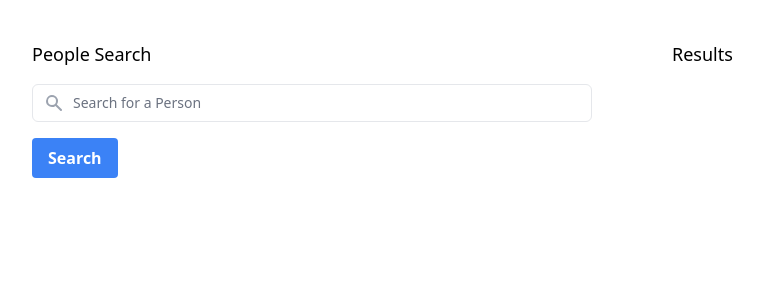
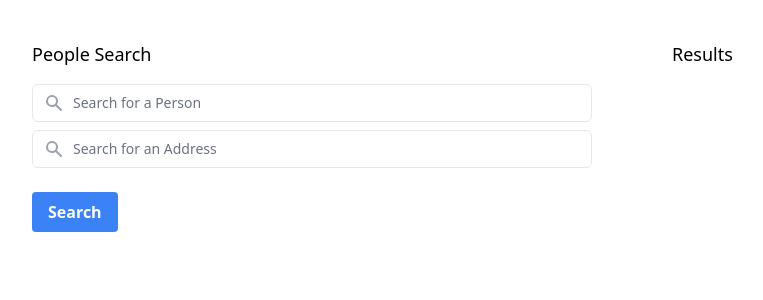
Before and after one commit to zenkimoto/people-search, a React (Create React App) app: page / in a window 1280 px wide. Shown: the top 300 px of the page, without its empty margins (8-771 px from the left). Built offline with nearby package versions, Linux system fonts and the light colour scheme.

Commit message:
Updated people search to add search by address

```diff
--- a/src/App.js
+++ b/src/App.js
@@ -6,8 +6,8 @@ import peopleSearch from './services/people.service';
 function App() {
   const [people, setPeople] = useState([]);
 
-  const searchPeople = async ({ searchName }) => {
-    const results = await peopleSearch.search(searchName);
+  const searchPeople = async ({ searchName, searchAddress }) => {
+    const results = await peopleSearch.search(searchName, searchAddress);
     setPeople(results.users ?? []);
   };
 
--- a/src/components/search-field/search-field.js
+++ b/src/components/search-field/search-field.js
@@ -1,9 +1,9 @@
 import { Field, ErrorMessage } from 'formik';
 
-const SearchField = ({ fieldName, testId }) => {
+const SearchField = ({ fieldName, testId, placeholder, className }) => {
   return (
     <>
-      <div className="relative">
+      <div className={`relative ${className}`}>
         <svg
           width="20"
           height="20"
@@ -20,7 +20,7 @@ const SearchField = ({ fieldName, testId }) => {
           className="focus:border-light-blue-500 focus:ring-1 focus:ring-light-blue-500 focus:outline-none w-full text-sm text-black placeholder-gray-500 border border-gray-200 rounded-md py-2 pl-10"
           name={fieldName}
           type="text"
-          placeholder="Search for a Person"
+          placeholder={placeholder}
         />
       </div>
       <div className="text-red-700" data-testid={testId}>
--- a/src/components/search/search.js
+++ b/src/components/search/search.js
@@ -8,14 +8,26 @@ const Search = ({ onSearch }) => {
     <div className="p-10">
       <h1 className="text-lg mb-4">People Search</h1>
       <Formik
-        initialValues={{ searchName: '' }}
+        initialValues={{ searchName: '', searchAddress: '' }}
         validationSchema={Yup.object({
           searchName: Yup.string().required('Required'),
+          searchAddress: Yup.string(),
         })}
         onSubmit={(values, action) => onSearch(values)}
       >
         <Form>
-          <SearchField fieldName="searchName" testId="errorMessage" />
+          <SearchField
+            className="mb-2"
+            fieldName="searchName"
+            testId="errorMessageName"
+            placeholder="Search for a Person"
+          />
+          <SearchField
+            className="mb-2"
+            fieldName="searchAddress"
+            testId="errorMessageAddress"
+            placeholder="Search for an Address"
+          />
           <button
             type="submit"
             id="searchButton"
--- a/src/services/people.service.js
+++ b/src/services/people.service.js
@@ -1,17 +1,24 @@
 const PeopleService = {
-  search: async (searchTerm) => {
-    let response = await fetch('https://jsonplaceholder.typicode.com/users');
+  search: async (searchName = '', searchAddress = '') => {
+    const response = await fetch('https://jsonplaceholder.typicode.com/users');
 
     if (response.status !== 200)
       return { ok: false, error: response.statusText };
 
-    let users = await response.json();
+    const users = await response.json();
+
+    const name = searchName === '' ? null : searchName?.toLowerCase();
+    const address = searchAddress === '' ? null : searchAddress?.toLowerCase();
+
+    const filteredUsers = users.filter(
+      (u) =>
+        u.name.toLowerCase().includes(name) ||
+        u.address.street.toLowerCase().includes(address)
+    );
 
     return {
       ok: true,
-      users: users.filter((u) =>
-        u.name.toLowerCase().includes(searchTerm.toLowerCase())
-      ),
+      users: filteredUsers,
     };
   },
 };
```
Also changed, not shown: 2 other files (tests, documents, lock files or other folders).
